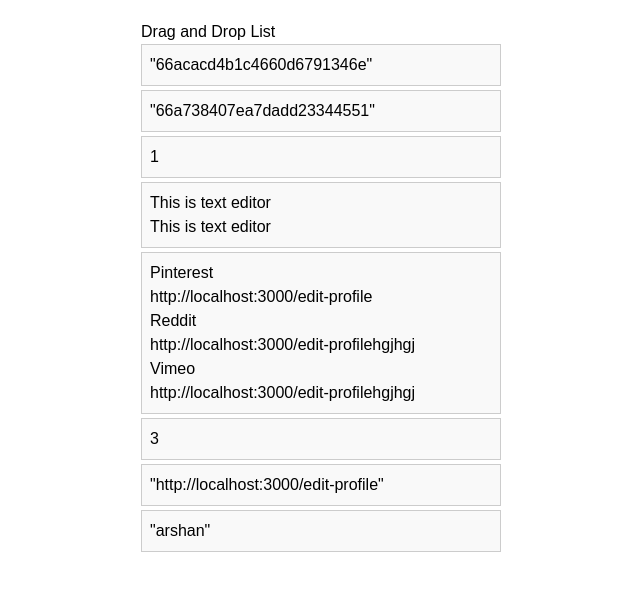
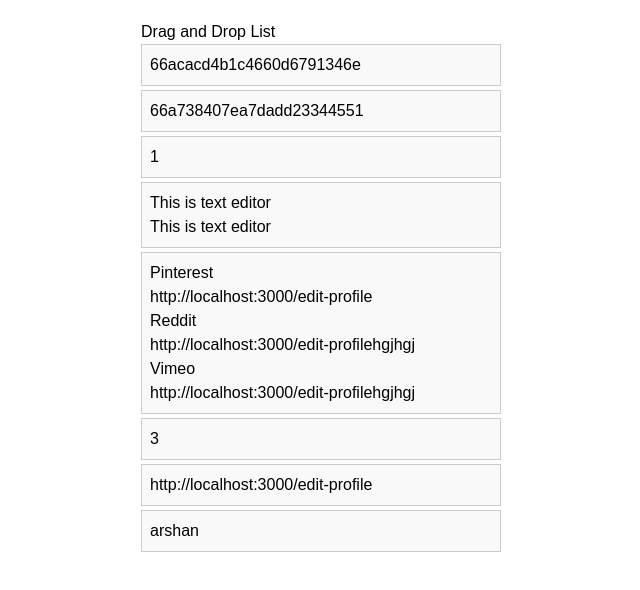
Before and after one commit to arfan4-dev/DnD-project, a React (Vite) app: page / in a window 1280 px wide. Shown: the top 590 px of the page, without its empty margins (319-959 px from the left). Built offline with nearby package versions, Linux system fonts and the light colour scheme.

Commit message:
object drag drop

```diff
--- a/src/App.jsx
+++ b/src/App.jsx
@@ -36,7 +36,7 @@ const SortableItem = ({ id, name, handleClick, data }) => {
             ))}
           </div>
         ) : (
-          <div> {JSON.stringify(data)} </div> // Fallback rendering for unknown names
+          <div> {String(data)} </div> // Fallback rendering for unknown names
         )
       }
     </div>
```
